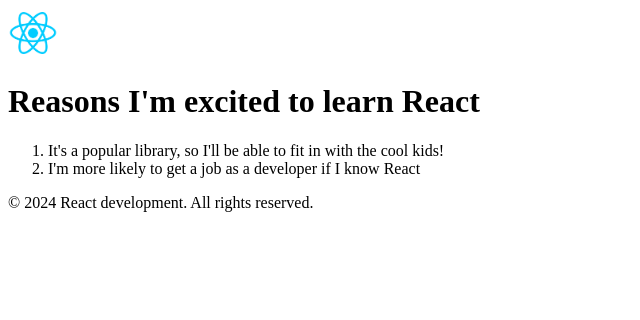
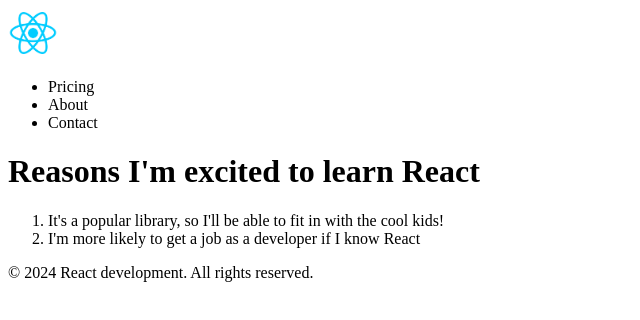
Before and after one commit to shadow6444/1.-React-Project, a React (Vite) app in the folder react-vite-project/: page / in a window 1280 px wide. Shown: the top 320 px of the page, without its empty margins (0-640 px from the left). Built offline with nearby package versions, Linux system fonts and the light colour scheme.

Commit message:
New Challenge

```diff
--- a/react-vite-project/src/App.jsx
+++ b/react-vite-project/src/App.jsx
@@ -2,10 +2,8 @@
 /**
 Challenge:
 
-- Move the `footer` into its own component called "Footer"
-  and render that component inside the Page component.
-- Move the `h1` and `ol` together into another component
-  called "MainContent" and render inside Page as well.
+- Add an `ul` inside the Header's `nav` and create
+  the following `li`s: "Pricing", "About", & "Contact"
 */
 
 
@@ -14,6 +12,11 @@
       <header>
         <nav>
           <img src="./react-logo.png" alt="react logo" width="50px" />
+          <ul>
+            <li>Pricing</li>
+            <li>About</li>
+            <li>Contact</li>
+          </ul>
         </nav>
       </header>
     );
```
